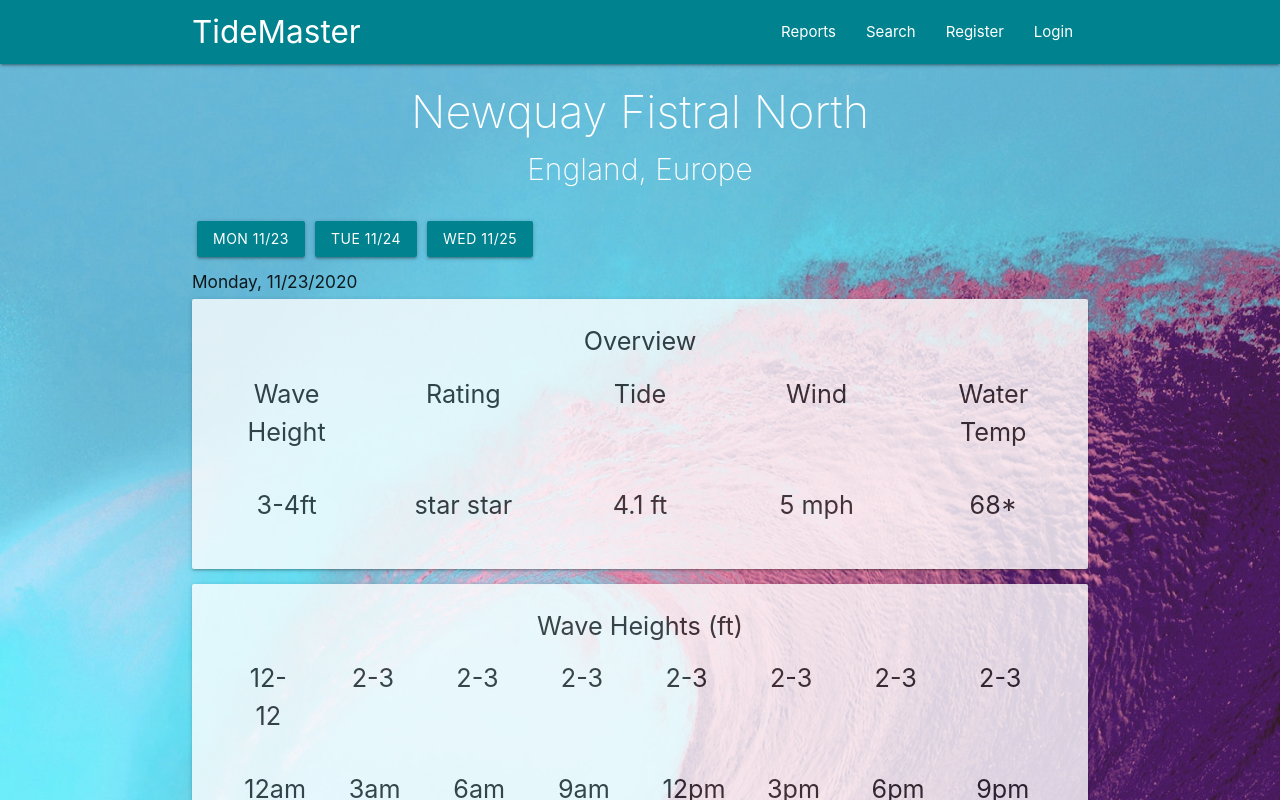
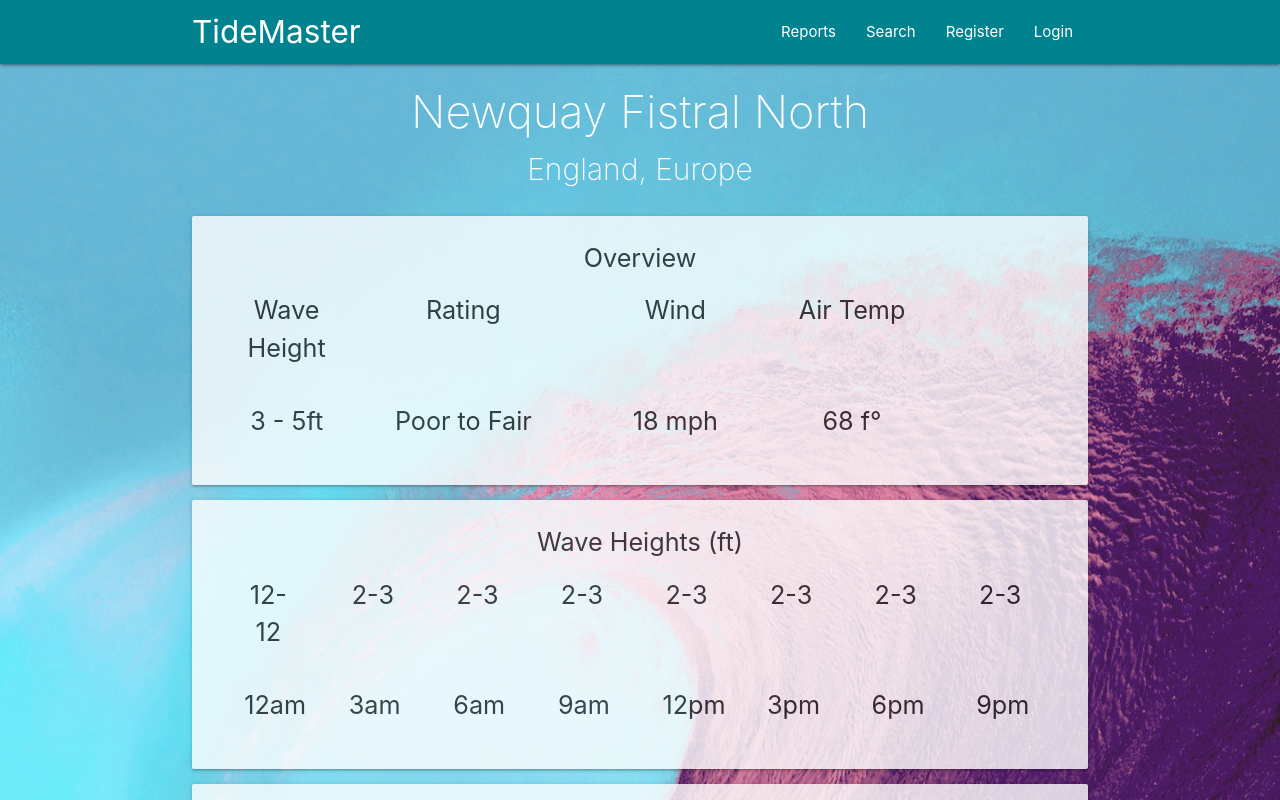
Before and after one commit to graysonventers/tidemaster, a React (Create React App) app in the folder client/: page /reports/1 in a window 1280 px wide. Shown: the top 800 px of the page. Built offline with nearby package versions, Linux system fonts and the light colour scheme; no server answers.

Commit message:
set overview data to be dynamic according to current data report

```diff
--- a/client/src/components/report/Overview.js
+++ b/client/src/components/report/Overview.js
@@ -1,6 +1,10 @@
 import React, { Fragment } from 'react';
+import { getWaveHeight, getWaveQuality, getFahrenheit } from '../../utilities/surfReportHelperFunctions';
 
-const Overview = () => {
+const Overview = ({ surf: { surfSpot } }) => {
+
+    const currentReport = surfSpot.reports[0];
+
     return (
         <Fragment>
             <div className="card cardOpacity">
@@ -9,16 +13,14 @@ const Overview = () => {
                         <div className="row section">
                             <span className="col s2">Wave Height</span>
                             <span className="col s3">Rating</span>
-                            <span className="col s2">Tide</span>
                             <span className="col s3">Wind</span>
-                            <span className="col s2">Water Temp</span>
+                            <span className="col s2">Air Temp</span>
                         </div>
                         <div className="row">
-                            <span className="col s2">3-4ft</span>
-                            <span className="col s3">star star</span>
-                            <span className="col s2">4.1 ft</span>
-                            <span className="col s3">5 mph</span>
-                            <span className="col s2">68*</span>
+                            <span className="col s2">{getWaveHeight(currentReport)}ft</span>
+                            <span className="col s3">{getWaveQuality(currentReport)}</span>
+                            <span className="col s3">{currentReport.wind.speed + ' ' + currentReport.wind.unit}</span>
+                            <span className="col s2">{getFahrenheit(currentReport.condition.weather) + ' ' + 'f°'}</span>
                         </div>
                     </div>
                 </div>
--- a/client/src/components/report/Report.js
+++ b/client/src/components/report/Report.js
@@ -41,12 +41,12 @@ const Report = ({ auth: { user }, surf, surf: { surfSpot, loading }, match, getS
                     </div>
                 </div>
                 <div className="container">
-                    <div id="reportDayBtn">
+                    {/* <div id="reportDayBtn">
                         <button style={dayBtnStyle} className="btn">Mon 11/23</button>
                         <button style={dayBtnStyle} className="btn">Tue 11/24</button>
                         <button style={dayBtnStyle} className="btn">Wed 11/25</button>
-                    </div>
-                    <h6>Monday, 11/23/2020</h6>
+                    </div> */}
+                    {/* <h6>Monday, 11/23/2020</h6> */}
                     <Overview surf={surf}/>
                     <Waves surf={surf}/>
                     <Swell surf={surf}/>
```
Also changed, not shown: 1 other file (tests, documents, lock files or other folders).
